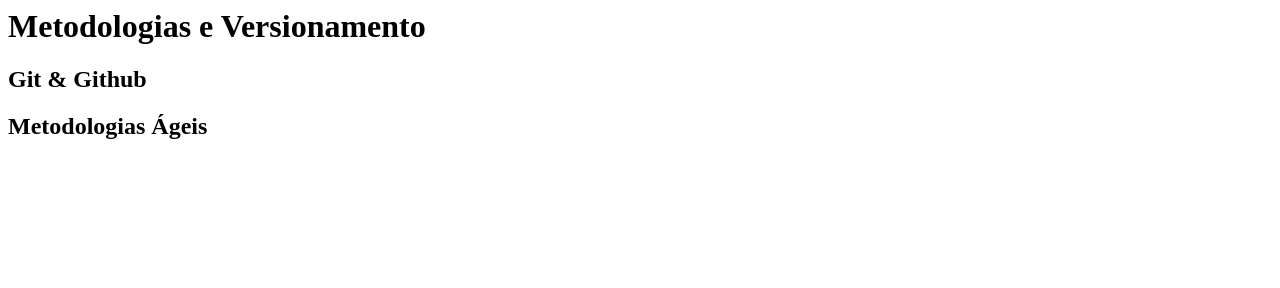
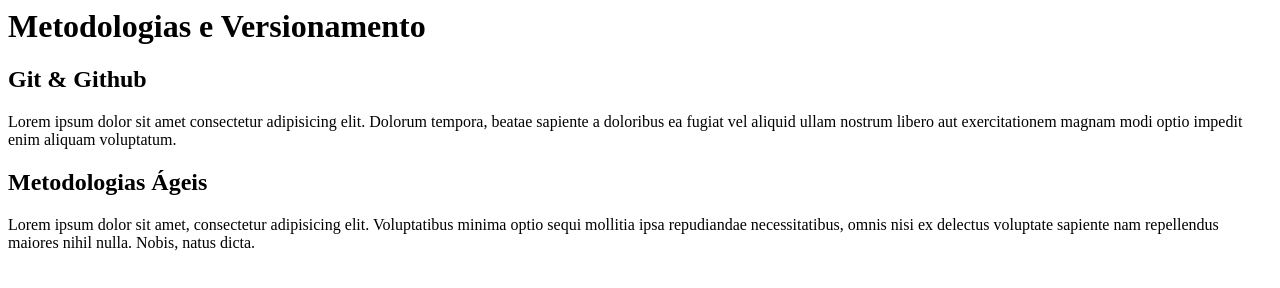
Before and after one commit to michelrts011-ctrl/Site-MA-79, a plain HTML site: page Meu_Site_Branch/index.html in a window 1280 px wide. Drawn offline with Linux system fonts and the light colour scheme.

Commit message:
Update index.html

```diff
--- a/Meu_Site_Branch/index.html
+++ b/Meu_Site_Branch/index.html
@@ -12,11 +12,11 @@
         </header>
         <article>
             <h2>Git & Github</h2>
-            <p></p>
+            <p>Lorem ipsum dolor sit amet consectetur adipisicing elit. Dolorum tempora, beatae sapiente a doloribus ea fugiat vel aliquid ullam nostrum libero aut exercitationem magnam modi optio impedit enim aliquam voluptatum.</p>
         </article>
         <article>
             <h2>Metodologias Ágeis</h2>
-            <p></p>
+            <p>Lorem ipsum dolor sit amet, consectetur adipisicing elit. Voluptatibus minima optio sequi mollitia ipsa repudiandae necessitatibus, omnis nisi ex delectus voluptate sapiente nam repellendus maiores nihil nulla. Nobis, natus dicta.</p>
         </article>
     </main>
 </body>
```
